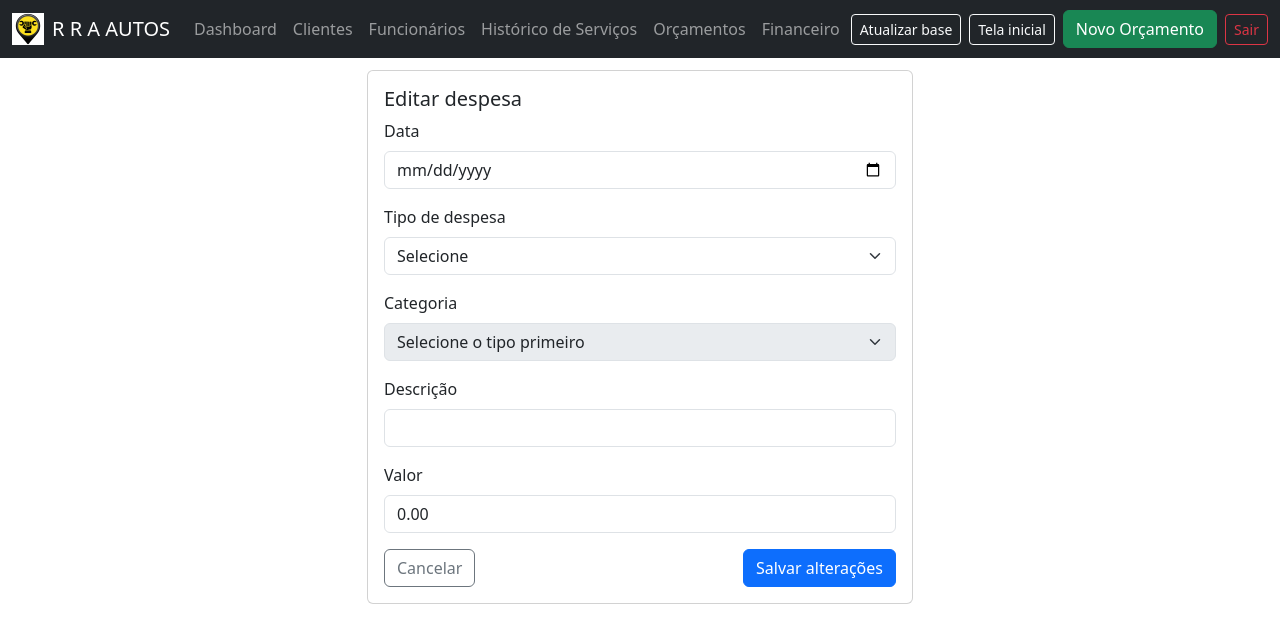
After one commit to Franciney2519/Projeto_oficina, a Flask app: template templates/editar_despesa.html in a window 1280 px wide. The commit adds this page. Shown: the top 643 px of the page. Run offline with Flask 3, Linux system fonts and the light colour scheme; the template is opened without the code that fills it, so the values that code supplies are empty; the visitor is signed in with stand-in values (Sample User, id 1); parts of the project's set-up code (start-up, migrations or seed data) failed here and were passed over; some libraries are stand-ins or nearby versions.

Commit message:
feat(funcionarios): bloquear duplicatas e permitir edicao de dados
- Impede cadastro de funcionário com nome já existente (comparação sem distinção de maiúsculas/minúsculas) e exibe aviso informando o status do registro existente
- Adiciona rota POST /funcionarios/<id>/editar para atualizar dados do funcionário
- Formulário da página passa dinamicamente entre modo 'Novo' e modo 'Editar' via JavaScript, com botão de cancelar edição
- Adiciona suporte a edição e exclusão de despesas no financeiro (rotas e template editar_despesa.html)

Co-Authored-By: Claude Sonnet 4.6 <noreply@anthropic.com>

```diff
--- a/app.py
+++ b/app.py
@@ -618,6 +618,58 @@ def _sync_completed_budget_financial_entries_safely() -> int:
         return 0
 
 
+def _split_expense_category(category_value: str) -> Tuple[str, str]:
+    """Separa o texto salvo no financeiro em tipo e categoria da despesa."""
+    text = str(category_value or "").strip()
+    for expense_type, categories in FINANCE_EXPENSE_TYPES.items():
+        prefix = f"{expense_type} - "
+        if text.startswith(prefix):
+            category = text[len(prefix):]
+            if category in categories:
+                return expense_type, category
+    return "", ""
+
+
+def _build_expense_payload_from_form(form) -> Tuple[Optional[dict], Optional[str]]:
+    data = form.get("data_saida", "").strip()
+    tipo_despesa = form.get("tipo_despesa", "").strip()
+    categoria = form.get("categoria", "").strip()
+    descricao = form.get("descricao", "").strip()
+
+    try:
+        valor = _parse_brl_number(form.get("valor", "0"))
+    except ValueError:
+        return None, "Valor inválido. Use apenas números (ex.: 278,00)."
+
+    try:
+        data_saida = _parse_date(data)
+    except ValueError:
+        return None, "Data inválida para a despesa."
+    if valor <= 0:
+        return None, "Informe um valor maior que zero para a despesa."
+    if tipo_despesa not in FINANCE_EXPENSE_TYPES:
+        return None, "Selecione um tipo de despesa válido."
+    if categoria not in FINANCE_EXPENSE_TYPES[tipo_despesa]:
+        return None, "Selecione uma categoria correspondente ao tipo escolhido."
+    if not descricao:
+        return None, "Informe uma descrição para a despesa."
+
+    return {
+        "data": data_saida.strftime("%Y-%m-%d"),
+        "tipo_lancamento": "Saída",
+        "categoria": f"{tipo_despesa} - {categoria}",
+        "descricao": descricao,
+        "valor": valor,
+        "relacionado_orcamento_id": None,
+        "relacionado_servico_id": None,
+    }, None
+
+
+def _is_expense_entry(entry: dict) -> bool:
+    value = str((entry or {}).get("tipo_lancamento") or "").strip().lower()
+    return _normalize_status(value) == "saida" or value in {"sa?da", "sa�da"}
+
+
 
 @app.route("/")
 def landing():
@@ -1000,6 +1052,22 @@ def funcionarios():
         if not nome:
             flash("Informe o nome do funcionário.", "warning")
             return redirect(url_for("funcionarios"))
+
+        employees_df = dal.get_all_employees().fillna("")
+        nome_lower = nome.lower()
+        duplicates = employees_df[employees_df["nome"].str.strip().str.lower() == nome_lower]
+        if not duplicates.empty:
+            existing = duplicates.iloc[0]
+            ativo_val = str(existing.get("ativo", "")).strip().lower()
+            status_str = "Inativo" if ativo_val in {"false", "0", "nao", "não"} else "Ativo"
+            flash(
+                f'Já existe um funcionário cadastrado com o nome "{existing["nome"]}" '
+                f'(Status: {status_str}). Use o botão "Editar" para atualizar os dados.',
+                "warning",
+            )
+            employees = employees_df.to_dict(orient="records")
+            return render_template("funcionarios.html", employees=employees)
+
         payload = {field: request.form.get(field, "").strip() for field in EMPLOYEE_FIELDS}
         payload["ativo"] = True
         dal.add_employee(payload)
@@ -1009,6 +1077,18 @@ def funcionarios():
     employees_df = dal.get_all_employees().fillna("")
     employees = employees_df.to_dict(orient="records")
     return render_template("funcionarios.html", employees=employees)
+
+
+@app.route("/funcionarios/<int:employee_id>/editar", methods=["POST"])
+def editar_funcionario(employee_id: int):
+    employee = dal.get_employee_by_id(employee_id)
+    if not employee:
+        flash("Funcionário não encontrado.", "danger")
+        return redirect(url_for("funcionarios"))
+    payload = {field: request.form.get(field, "").strip() for field in EMPLOYEE_FIELDS}
+    dal.update_employee(employee_id, payload)
+    flash("Dados do funcionário atualizados com sucesso.", "success")
+    return redirect(url_for("funcionarios"))
 
 
 @app.route("/funcionarios/<int:employee_id>/toggle", methods=["POST"])
@@ -2018,43 +2098,13 @@ def efetivar_orcamento(budget_id: int):
 @app.route("/financeiro", methods=["GET", "POST"])
 def financeiro():
     if request.method == "POST":
-        data = request.form.get("data_saida", "").strip()
-        tipo_despesa = request.form.get("tipo_despesa", "").strip()
-        categoria = request.form.get("categoria", "").strip()
-        descricao = request.form.get("descricao", "").strip()
+        payload, error = _build_expense_payload_from_form(request.form)
+        if error:
+            flash(error, "danger")
+            return redirect(url_for("financeiro"))
+
         try:
-            valor = _parse_brl_number(request.form.get("valor", "0"))
-        except ValueError:
-            flash("Valor inválido. Use apenas números (ex.: 278,00).", "danger")
-            return redirect(url_for("financeiro"))
-
-        try:
-            data_saida = _parse_date(data)
-        except ValueError:
-            flash("Data inválida para a despesa.", "danger")
-            return redirect(url_for("financeiro"))
-        if valor <= 0:
-            flash("Informe um valor maior que zero para a despesa.", "danger")
-            return redirect(url_for("financeiro"))
-        if tipo_despesa not in FINANCE_EXPENSE_TYPES:
-            flash("Selecione um tipo de despesa válido.", "danger")
-            return redirect(url_for("financeiro"))
-        if categoria not in FINANCE_EXPENSE_TYPES[tipo_despesa]:
-            flash("Selecione uma categoria correspondente ao tipo escolhido.", "danger")
-            return redirect(url_for("financeiro"))
-
-        try:
-            dal.add_financial_entry(
-                {
-                    "data": data_saida.strftime("%Y-%m-%d"),
-                    "tipo_lancamento": "Saída",
-                    "categoria": f"{tipo_despesa} - {categoria}",
-                    "descricao": descricao,
-                    "valor": valor,
-                    "relacionado_orcamento_id": None,
-                    "relacionado_servico_id": None,
-                }
-            )
+            dal.add_financial_entry(payload)
         except Exception:
             app.logger.exception("Erro ao salvar despesa no financeiro.")
             flash("Não foi possível salvar a despesa. Verifique as configurações do banco e tente novamente.", "danger")
@@ -2085,6 +2135,7 @@ def financeiro():
     entries = []
     for entry in entries_df.to_dict(orient="records"):
         entry["data_formatada"] = _format_date(entry["data"])
+        entry["is_expense"] = _is_expense_entry(entry)
         entries.append(entry)
 
     return render_template(
@@ -2101,6 +2152,51 @@ def financeiro():
     )
 
 
+@app.route("/financeiro/<int:entry_id>/editar", methods=["GET", "POST"])
+def editar_despesa_financeira(entry_id: int):
+    entry = dal.get_financial_entry_by_id(entry_id)
+    if not entry:
+        flash("Lançamento financeiro não encontrado.", "danger")
+        return redirect(url_for("financeiro"))
+    if not _is_expense_entry(entry):
+        flash("Apenas despesas podem ser editadas por esta tela.", "warning")
+        return redirect(url_for("financeiro"))
+
+    if request.method == "POST":
+        payload, error = _build_expense_payload_from_form(request.form)
+        if error:
+            flash(error, "danger")
+            return redirect(url_for("editar_despesa_financeira", entry_id=entry_id))
+
+        dal.update_financial_entry(entry_id, payload)
+        flash("Despesa atualizada com sucesso.", "success")
+        return redirect(url_for("financeiro"))
+
+    tipo_despesa, categoria = _split_expense_category(entry.get("categoria", ""))
+    return render_template(
+        "editar_despesa.html",
+        entry=entry,
+        expense_types=FINANCE_EXPENSE_TYPES,
+        selected_type=tipo_despesa,
+        selected_category=categoria,
+    )
+
+
+@app.route("/financeiro/<int:entry_id>/excluir", methods=["POST"])
+def excluir_despesa_financeira(entry_id: int):
+    entry = dal.get_financial_entry_by_id(entry_id)
+    if not entry:
+        flash("Lançamento financeiro não encontrado.", "danger")
+        return redirect(url_for("financeiro"))
+    if not _is_expense_entry(entry):
+        flash("Apenas despesas podem ser excluídas por esta tela.", "warning")
+        return redirect(url_for("financeiro"))
+
+    dal.delete_financial_entry(entry_id)
+    flash("Despesa excluída com sucesso.", "success")
+    return redirect(url_for("financeiro"))
+
+
 if __name__ == "__main__":
     debug_mode = os.environ.get("FLASK_DEBUG") == "1"
 
--- a/data_access.py
+++ b/data_access.py
@@ -463,6 +463,17 @@ def get_all_financial_entries() -> pd.DataFrame:
         conn.close()
 
 
+def get_financial_entry_by_id(entry_id: int) -> Optional[Dict]:
+    conn = _get_conn()
+    try:
+        with conn.cursor() as cur:
+            cur.execute("SELECT * FROM financeiro WHERE id_lancamento = %s", (entry_id,))
+            row = cur.fetchone()
+            return dict(row) if row else None
+    finally:
+        conn.close()
+
+
 def add_financial_entry(data: Dict) -> int:
     data.pop("id_lancamento", None)
     for optional_int_col in ("relacionado_orcamento_id", "relacionado_servico_id"):
@@ -504,6 +515,18 @@ def update_financial_entry(entry_id: int, data: Dict) -> bool:
             updated = cur.rowcount > 0
         conn.commit()
         return updated
+    finally:
+        conn.close()
+
+
+def delete_financial_entry(entry_id: int) -> bool:
+    conn = _get_conn()
+    try:
+        with conn.cursor() as cur:
+            cur.execute("DELETE FROM financeiro WHERE id_lancamento = %s", (entry_id,))
+            deleted = cur.rowcount > 0
+        conn.commit()
+        return deleted
     finally:
         conn.close()
 
--- /dev/null
+++ b/templates/editar_despesa.html
@@ -0,0 +1,89 @@
+{% extends "base.html" %}
+
+{% block content %}
+<div class="row justify-content-center">
+  <div class="col-lg-6">
+    <div class="card">
+      <div class="card-body">
+        <h5 class="card-title">Editar despesa</h5>
+        <form method="post">
+          <div class="mb-3">
+            <label class="form-label">Data</label>
+            <input type="date" name="data_saida" value="{{ entry.data or '' }}" class="form-control" required>
+          </div>
+          <div class="mb-3">
+            <label class="form-label">Tipo de despesa</label>
+            <select name="tipo_despesa" id="tipoDespesa" class="form-select" required>
+              <option value="">Selecione</option>
+              {% for tipo in expense_types %}
+                <option value="{{ tipo }}" {% if tipo == selected_type %}selected{% endif %}>{{ tipo }}</option>
+              {% endfor %}
+            </select>
+          </div>
+          <div class="mb-3">
+            <label class="form-label">Categoria</label>
+            <select name="categoria" id="categoriaDespesa" class="form-select" required>
+              <option value="">Selecione o tipo primeiro</option>
+            </select>
+          </div>
+          <div class="mb-3">
+            <label class="form-label">Descrição</label>
+            <input type="text" name="descricao" value="{{ entry.descricao or '' }}" class="form-control" required>
+          </div>
+          <div class="mb-3">
+            <label class="form-label">Valor</label>
+            <input type="text"
+                   name="valor"
+                   value="{{ '%.2f'|format(entry.valor or 0) }}"
+                   class="form-control"
+                   inputmode="decimal"
+                   required>
+          </div>
+          <div class="d-flex justify-content-between">
+            <a href="{{ url_for('financeiro') }}" class="btn btn-outline-secondary">Cancelar</a>
+            <button type="submit" class="btn btn-primary">Salvar alterações</button>
+          </div>
+        </form>
+      </div>
+    </div>
+  </div>
+</div>
+{% endblock %}
+
+{% block scripts %}
+<script>
+(function() {
+  const expenseTypes = {{ expense_types|tojson }};
+  const selectedCategory = {{ selected_category|tojson }};
+  const tipoSelect = document.getElementById('tipoDespesa');
+  const categoriaSelect = document.getElementById('categoriaDespesa');
+
+  function atualizarCategorias() {
+    const tipo = tipoSelect.value;
+    categoriaSelect.innerHTML = '';
+    if (!tipo || !expenseTypes[tipo]) {
+      categoriaSelect.disabled = true;
+      const opt = document.createElement('option');
+      opt.value = '';
+      opt.textContent = 'Selecione o tipo primeiro';
+      categoriaSelect.appendChild(opt);
+      return;
+    }
+
+    categoriaSelect.disabled = false;
+    expenseTypes[tipo].forEach(cat => {
+      const opt = document.createElement('option');
+      opt.value = cat;
+      opt.textContent = cat;
+      opt.selected = cat === selectedCategory;
+      categoriaSelect.appendChild(opt);
+    });
+  }
+
+  if (tipoSelect) {
+    tipoSelect.addEventListener('change', atualizarCategorias);
+    atualizarCategorias();
+  }
+})();
+</script>
+{% endblock %}
```
Also changed, not shown: templates/financeiro.html (+17 -1 lines), templates/funcionarios.html (+44 -7 lines), 1 other file.
